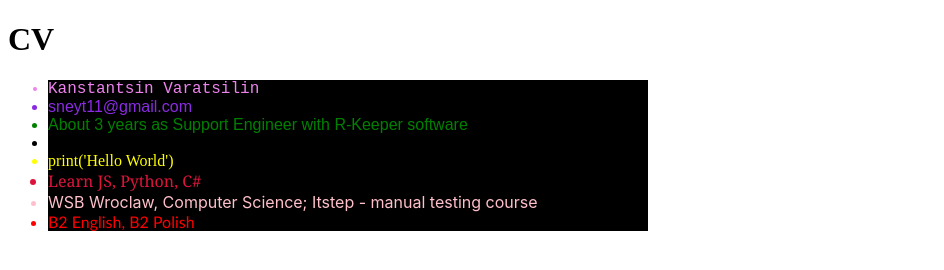
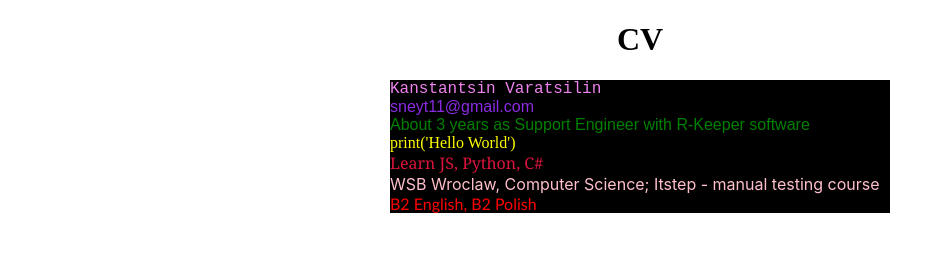
Before and after one commit to CirnoNya/cv, a plain HTML site: page index.html in a window 1280 px wide. Shown: the whole page, without its empty margins (0-944 px from the left). Drawn offline with Linux system fonts and the light colour scheme.

Commit message:
fix: change layout

```diff
--- a/index.html
+++ b/index.html
@@ -8,8 +8,8 @@
     <title>cv</title>
 </head>
 <body>
-    <div class="title">
-        <h1>CV</h1>
+    <div class="cv">
+        <h1 class="title">CV</h1>
         <ul>
             <li class="name">Kanstantsin Varatsilin</li>
             <li class="e-mail">sneyt11@gmail.com</li>
--- a/style.css
+++ b/style.css
@@ -1,3 +1,10 @@
+.cv {
+  margin: 0 auto;
+  width: 500px;
+}
+.title {
+  text-align: center;
+}
 .name {
   color: violet;
   font-family: "Courier New", Courier, monospace;
@@ -29,6 +36,11 @@
     "Lucida Sans", Arial, sans-serif;
 }
 ul li {
-  width: 600px;
+  width: 500px;
   background: #000;
+  list-style: none;
 }
+ul {
+  padding: 0;
+  margin: 0;
+}
```
